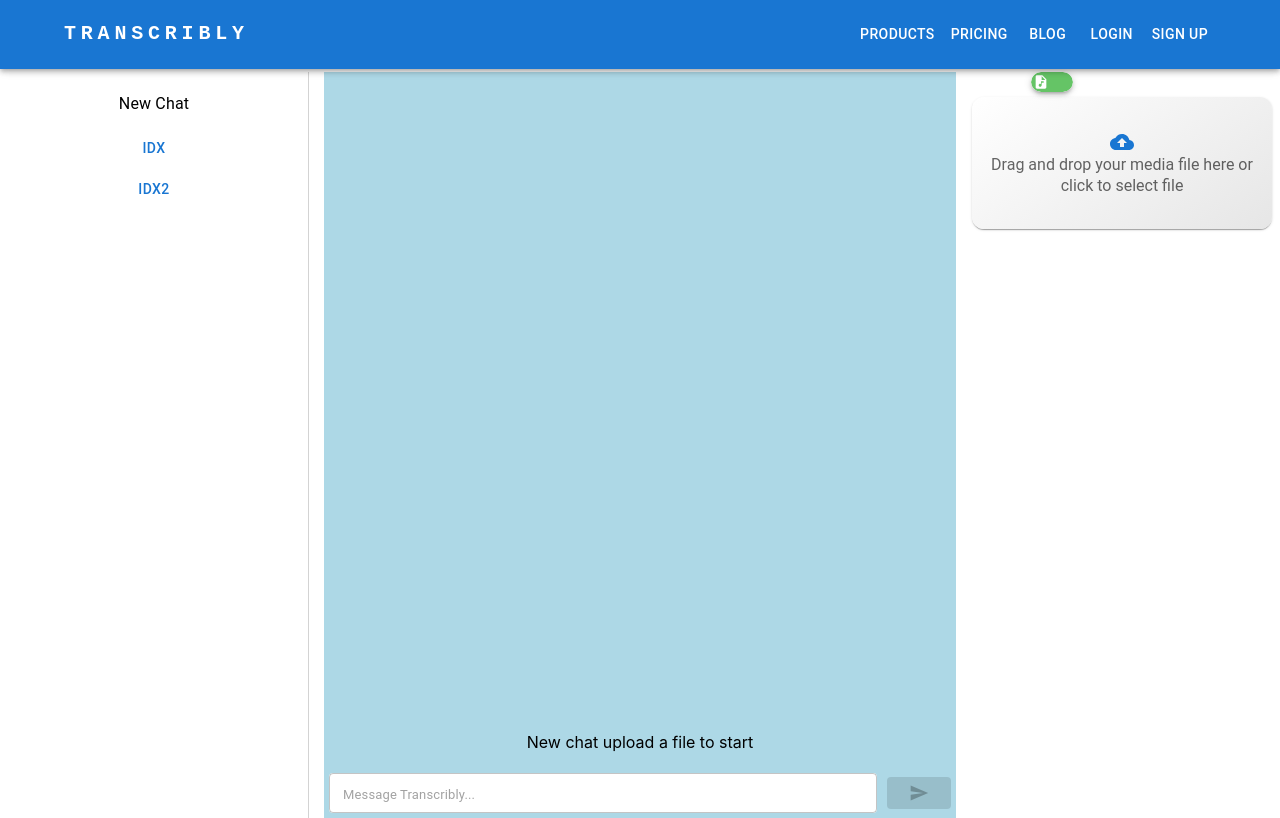
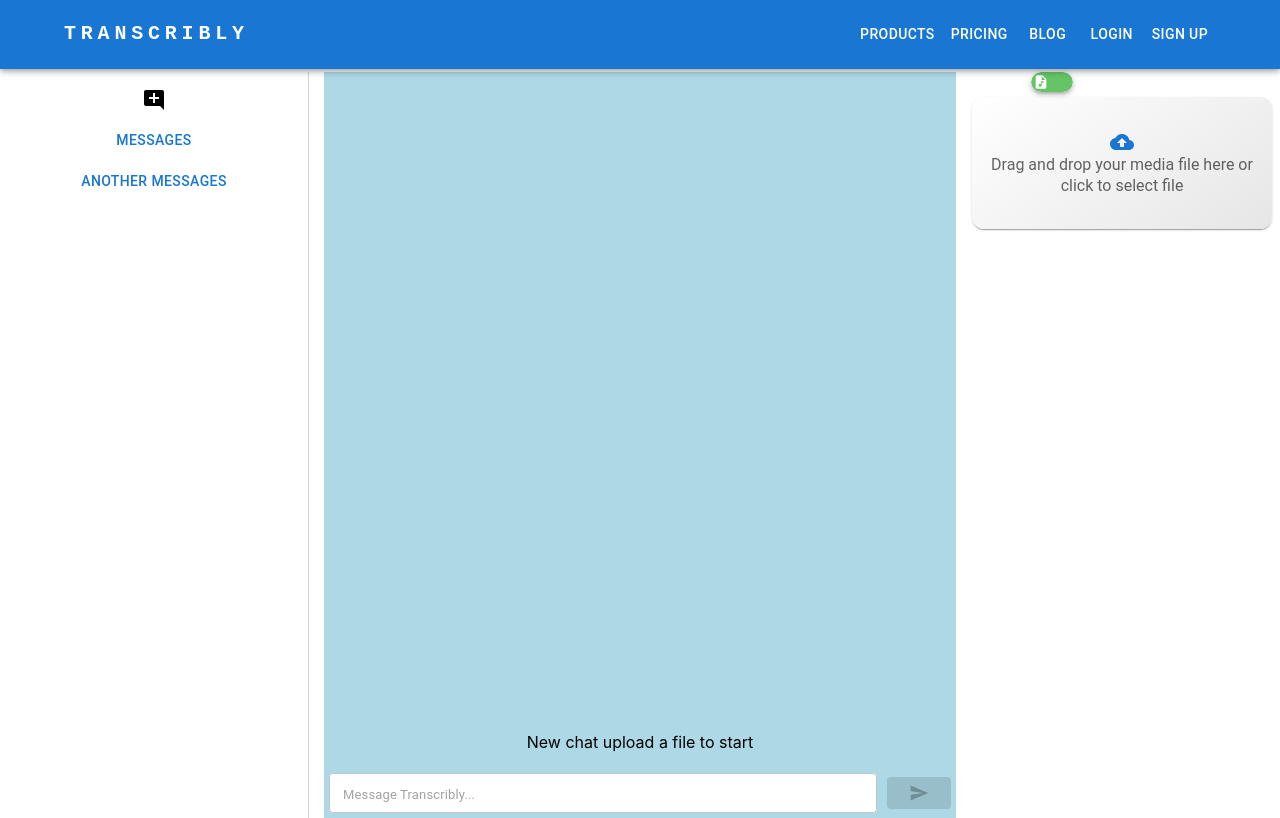
Before and after one commit to chibeze01/Transcribly, a React (Create React App) app in the folder client/: page / in a window 1280 px wide. Built offline with nearby package versions, Linux system fonts and the light colour scheme.

Commit message:
removed console logs and Added new chat button in Chat sessions

```diff
--- a/client/src/components/chat/ChatProvider.jsx
+++ b/client/src/components/chat/ChatProvider.jsx
@@ -7,16 +7,22 @@ export const user = {
 	name: "John Doe",
 	avatar: "https://example.com/john.jpg",
 	Threads: {
-		idx: [
+		idx: {
+			title: "messages",
+			chat: [
 				{ text: "this is a message", author: "John Doe" },
 				{ text: "this is another message", author: "bot" },
 				{ text: "this is a message", author: "John Doe" },
 			],
-		idx2: [
+		},
+		idx2: {
+			title: "another messages",
+			chat: [
 				{ text: "this is a message", author: "bot" },
 				{ text: "this is another message", author: "John Doe" },
 				{ text: "this is a message", author: "bot" },
 			],
+		},
 	},
 };
 
@@ -33,13 +39,7 @@ const ChatProvider = ({ children }) => {
 	// Effect for handling changes to currentThreadId
 	useEffect(() => {
 		if (currentThreadId) {
-			console.log(
-				threads[currentThreadId],
-				"call inside effect in chat provider",
-				threads,
-				currentThreadId
-			);
-			setMessages(threads[currentThreadId]);
+			setMessages(threads[currentThreadId].chat);
 		}
 	}, [threads, currentThreadId]);
 
@@ -53,22 +53,29 @@ const ChatProvider = ({ children }) => {
 		if (currentThreadId) {
 			setThreads((prevThreads) => ({
 				...prevThreads,
-				[currentThreadId]: [newMessage, ...prevThreads[currentThreadId]],
+				[currentThreadId]: {
+					...prevThreads[currentThreadId],
+					chat: [newMessage, ...prevThreads[currentThreadId].chat],
+				},
 			}));
 		} else {
 			const threadId = uuidv4();
 			setCurrentThread(threadId);
 			setThreads((prevThreads) => ({
-				[threadId]: [newMessage],
+				[threadId]: { title: "New Chat", chat: [newMessage] },
 				...prevThreads,
 			}));
 		}
 	};
 
+	const newChat = () => {
+		setMessages([]);
+		setCurrentThread(null);
+	};
+
 	const loadThread = (thread) => {
 		if (thread !== currentThreadId) {
 			setCurrentThread(thread);
-			console.log(threads[thread], "load thread");
 		}
 	};
 
@@ -79,6 +86,7 @@ const ChatProvider = ({ children }) => {
 				threads,
 				addMessage,
 				loadThread,
+				newChat,
 			}}
 		>
 			{children}
--- a/client/src/components/chat/ChatSessions.jsx
+++ b/client/src/components/chat/ChatSessions.jsx
@@ -1,19 +1,23 @@
 import React, { useContext, useEffect } from "react";
-import { Box, List, ListItemButton, ListItemText, Button } from "@mui/material";
+import {
+	Box,
+	List,
+	ListItemButton,
+	ListItemText,
+	Button,
+	ListItemIcon,
+} from "@mui/material";
 import { ChatContext } from "./ChatProvider";
-
+import { AddComment } from "@mui/icons-material";
 const ChatSessions = () => {
-	const { threads, loadThread } = useContext(ChatContext);
+	const { threads, loadThread, newChat } = useContext(ChatContext);
 
 	const handleClick = (thread) => {
-		// console.log(threads[thread], thread);
 		loadThread(thread);
 	};
-	// const [threadKeys, setThreadKeys] = React.useState(Object.keys(threads));
-	useEffect(() => {
-		console.log(threads, "updated in chat sessions");
-		// setThreadKeys(Object.keys(threads));
-	}, [threads]);
+	const handelNewChat = () => {
+		newChat();
+	};
 
 	return (
 		<Box
@@ -25,8 +29,8 @@ const ChatSessions = () => {
 			}}
 		>
 			<List>
-				<ListItemButton>
-					<ListItemText primary="New Chat" sx={{ textAlign: "center" }} />
+				<ListItemButton sx={{ display: "flex", justifyContent: "center" }}>
+					<AddComment onClick={() => handelNewChat()} />
 				</ListItemButton>
 				{Object.keys(threads).map((thread, index) => (
 					<ListItemButton key={index}>
@@ -34,7 +38,7 @@ const ChatSessions = () => {
 							onClick={() => handleClick(thread)}
 							sx={{ width: "100%", margin: 0, padding: 0 }}
 						>
-							{thread}
+							{threads[thread].title}
 						</Button>
 					</ListItemButton>
 				))}
--- a/client/src/components/chat/ChatStream.jsx
+++ b/client/src/components/chat/ChatStream.jsx
@@ -5,10 +5,6 @@ import Message from "./Message";
 
 const ChatStream = () => {
 	const { messages } = React.useContext(ChatContext);
-
-	useEffect(() => {
-		console.log(messages, "updated in chat stream");
-	}, [messages]);
 
 	return (
 		<Box
--- a/client/src/components/chat/Message.jsx
+++ b/client/src/components/chat/Message.jsx
@@ -4,7 +4,6 @@ import { user } from "./ChatProvider";
 
 const Message = ({ message }) => {
 	function stringAvatar(name) {
-		// console.log(name);
 		if (typeof name === "string") {
 			if (name === "bot") {
 				return {
```
Lines whose indentation alone changed are shown as unchanged.
